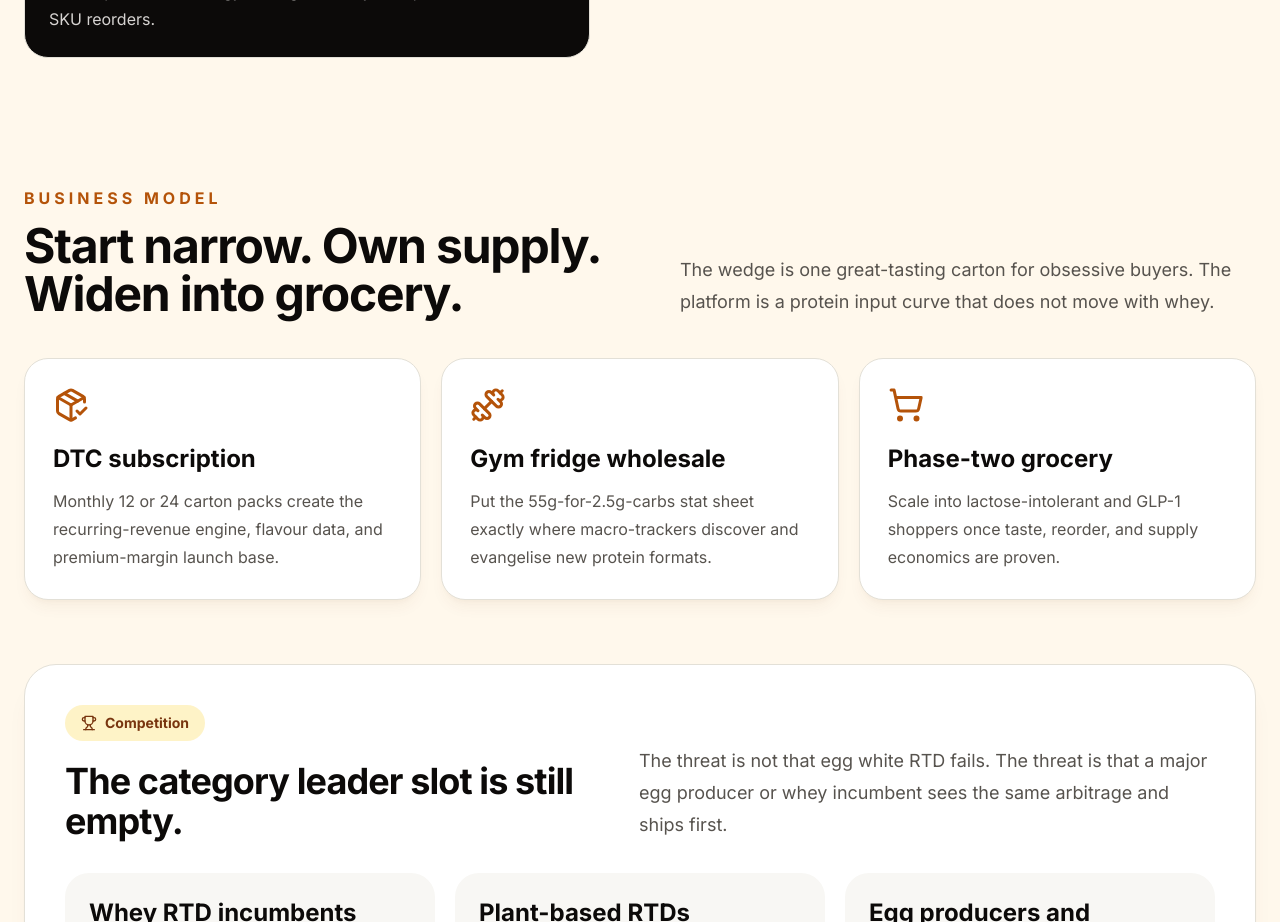
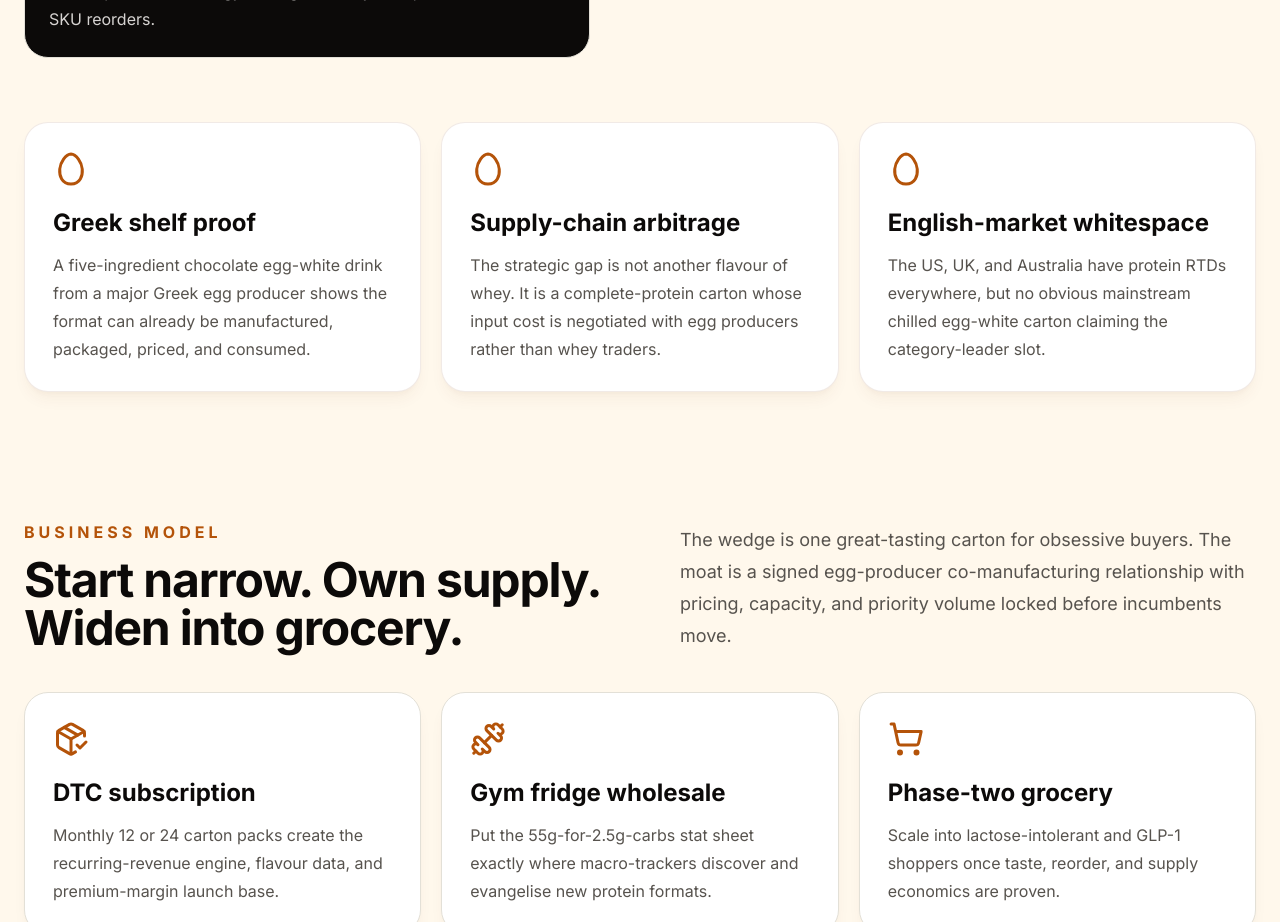
Before and after one commit to march-dave/react-next-anycase, a Next.js app: page /egg-white-protein-drinks in a window 1280 px wide. Shown: the part 3480-4402 px from the top of the page. Built offline with nearby package versions, Linux system fonts and the light colour scheme.

Commit message:
Enhance egg white protein drinks page

```diff
--- a/pages/egg-white-protein-drinks.js
+++ b/pages/egg-white-protein-drinks.js
@@ -110,6 +110,21 @@ const marketSignals = [
   { value: '$1.7B', label: 'egg white powder market in 2025', detail: 'A growing input market projected toward $2.4B by 2030 before counting finished RTD cartons.' },
   { value: '$8B+', label: 'broader egg protein market', detail: 'A mid-single-digit growth category with egg white as the largest, fastest-growing type.' },
   { value: '$29M', label: 'DTC run-rate scenario', detail: '50,000 subscribers buying a 12-pack monthly at roughly $4 per carton.' },
+]
+
+const proofPoints = [
+  {
+    title: 'Greek shelf proof',
+    body: 'A five-ingredient chocolate egg-white drink from a major Greek egg producer shows the format can already be manufactured, packaged, priced, and consumed.',
+  },
+  {
+    title: 'Supply-chain arbitrage',
+    body: 'The strategic gap is not another flavour of whey. It is a complete-protein carton whose input cost is negotiated with egg producers rather than whey traders.',
+  },
+  {
+    title: 'English-market whitespace',
+    body: 'The US, UK, and Australia have protein RTDs everywhere, but no obvious mainstream chilled egg-white carton claiming the category-leader slot.',
+  },
 ]
 
 const validationChecks = [
@@ -312,7 +327,7 @@ export default function EggWhiteProteinDrinks() {
           </div>
         </section>
 
-        <section id="opportunity" className="mx-auto max-w-7xl px-6 py-16">
+        <section id="market" className="mx-auto max-w-7xl px-6 py-16">
           <div className="grid gap-10 lg:grid-cols-[0.95fr_1.05fr] lg:items-start">
             <div>
               <div className="inline-flex items-center gap-2 rounded-full border border-amber-300 bg-white px-4 py-2 text-sm font-black text-amber-900">
@@ -347,13 +362,25 @@ export default function EggWhiteProteinDrinks() {
           </div>
         </section>
 
+        <section className="mx-auto max-w-7xl px-6 pb-16">
+          <div className="grid gap-5 md:grid-cols-3">
+            {proofPoints.map((point) => (
+              <article key={point.title} className="rounded-3xl border border-amber-900/10 bg-white p-7 shadow-lg shadow-amber-900/5">
+                <Egg className="h-9 w-9 text-amber-700" />
+                <h3 className="mt-5 text-2xl font-black">{point.title}</h3>
+                <p className="mt-3 leading-7 text-stone-600">{point.body}</p>
+              </article>
+            ))}
+          </div>
+        </section>
+
         <section id="model" className="mx-auto max-w-7xl px-6 py-16">
           <div className="flex flex-col justify-between gap-6 md:flex-row md:items-end">
             <div>
               <p className="font-black uppercase tracking-[0.25em] text-amber-700">Business model</p>
               <h2 className="mt-3 text-4xl font-black tracking-tight md:text-5xl">Start narrow. Own supply. Widen into grocery.</h2>
             </div>
-            <p className="max-w-xl text-lg leading-8 text-stone-600">The wedge is one great-tasting carton for obsessive buyers. The platform is a protein input curve that does not move with whey.</p>
+            <p className="max-w-xl text-lg leading-8 text-stone-600">The wedge is one great-tasting carton for obsessive buyers. The moat is a signed egg-producer co-manufacturing relationship with pricing, capacity, and priority volume locked before incumbents move.</p>
           </div>
           <div className="mt-10 grid gap-5 md:grid-cols-3">
             {modelCards.map((card) => (
```
